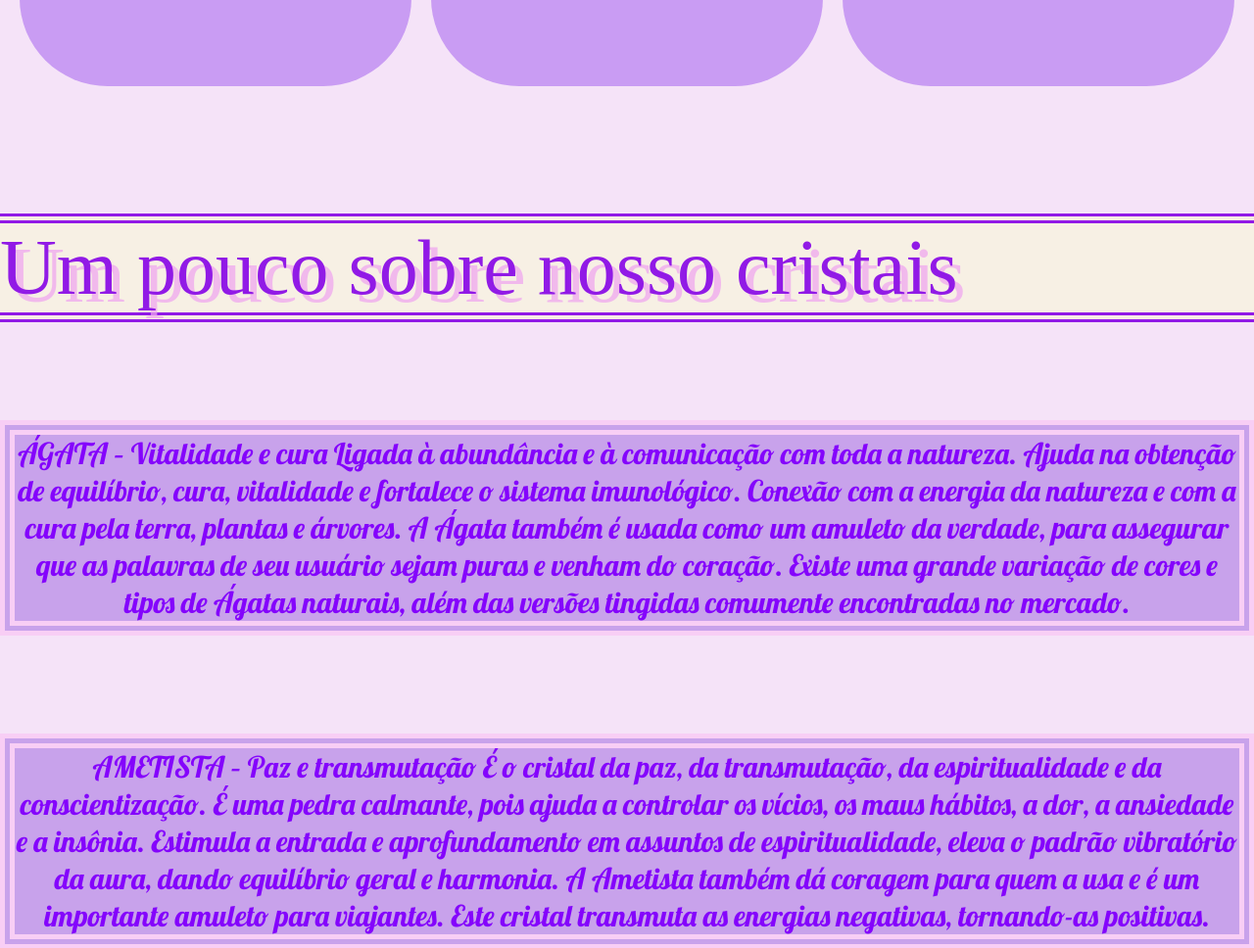
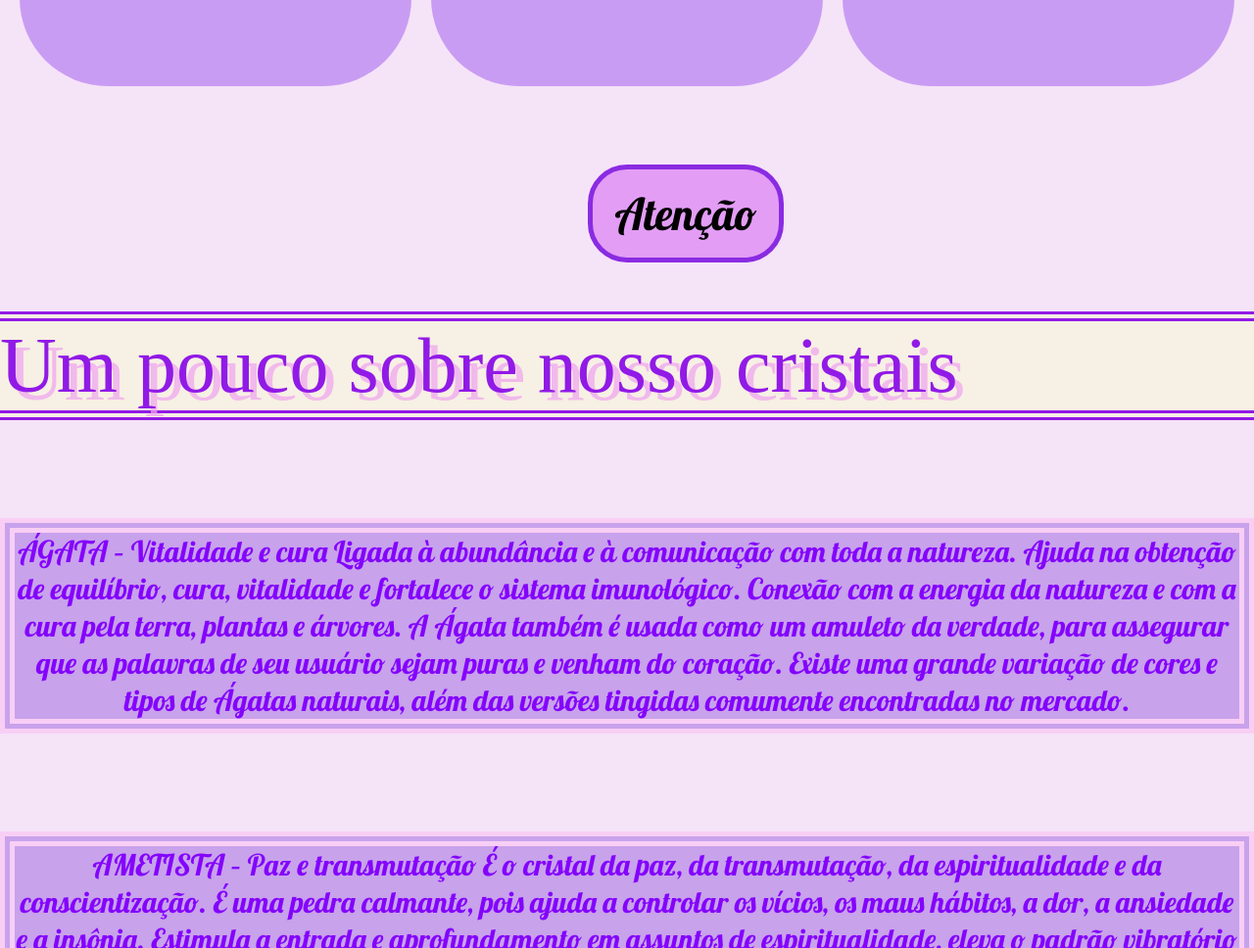
Before and after one commit to GabrielGervasio/Projeto-Modulo1, a plain HTML site: page index.html in a window 1280 px wide. Shown: the part 4196-5164 px from the top of the page at 98% size. Drawn offline with Linux system fonts and the light colour scheme; a web font is replaced by a local one.

Commit message:
adicionei JS no home

```diff
--- /dev/null
+++ b/home.js
@@ -0,0 +1,3 @@
+function estoque() {
+    alert("Atenção: Algumas pedras podem ter acabado o estoque devido a alta procura, já estamos resolvendo o problema.");
+    }
--- a/index.html
+++ b/index.html
@@ -8,6 +8,7 @@
     <link rel="stylesheet" href="https://cdnjs.cloudflare.com/ajax/libs/font-awesome/4.7.0/css/font-awesome.min.css">
     <link rel="stylesheet" href="style.css">
     <title>Áurea Mistifica</title>
+    <script src="home.js"></script>
 </head>
 
 <body>
@@ -23,7 +24,7 @@
             <li><a href="quem somos.html">Quem somos</a></li>
             <li><a href="contato.html">Contato</a></li>
             <li><a href="serviços.html">Servisços e Produros</a></li>
-            <li><a href="indexEQUIPE.html">Nossa equipe</a></li>
+            <li><a href="#">Nossa equipe</a></li>
         </ul>
     </nav>
     <script src="main.js"></script>
@@ -31,7 +32,7 @@
     <div class="foto">
         <div class="placa"></div>
     </div>
-    <p class="palavras">Alguns dos nossos produtos</p>
+    <p class="palavras" >Alguns dos nossos produtos</p>
     <p class="pedras">Nossos cristais</p>
     <div class="pcaixa">
         <div class="primeiro"><img
@@ -148,7 +149,7 @@
             <p>R$25,90</p>
         </div>
     </div>
-
+     <button onclick="estoque()">Atenção</button>
     <p class="pedras">Um pouco sobre nosso cristais</p>
     <div class="sobre">
         <p class="palavra">ÁGATA – Vitalidade e cura
--- a/style.css
+++ b/style.css
@@ -268,3 +268,18 @@ background-color: rgb(247, 240, 228);
     margin-top: 20px;
 
 }
+button{
+    width: 200px;
+    height: 100px;
+    background-color: rgb(227, 157, 245);
+    border: 5px solid blueviolet;
+    border-radius: 40px;
+    font-family: 'Lobster';
+    margin-left: 600px;
+    font-size: 45px;
+}
+button:hover{
+    background-color: rgb(221, 216, 216);
+    color: rgb(91, 28, 142);
+    border-color: rgb(91, 28, 142);
+}
```
